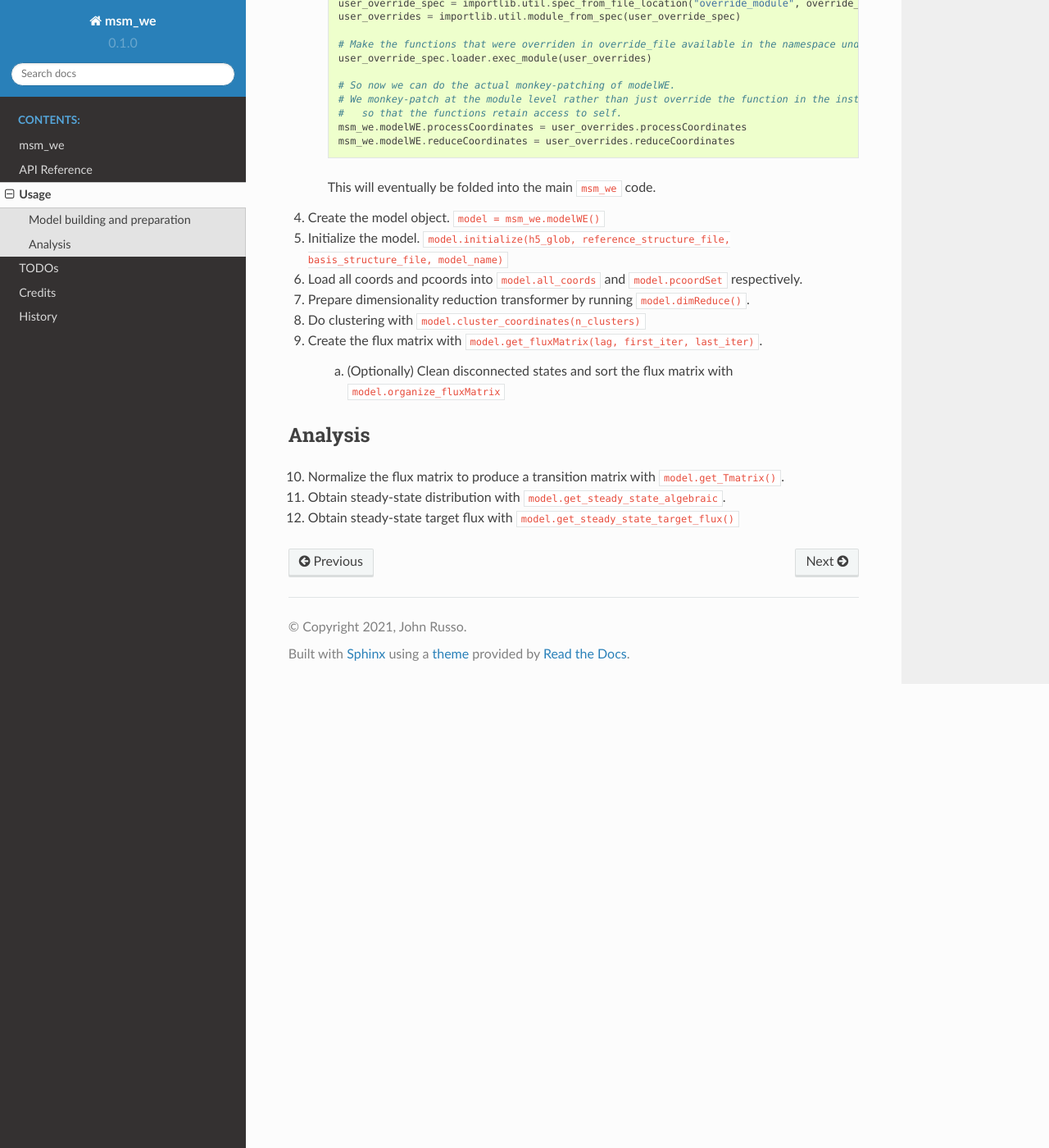
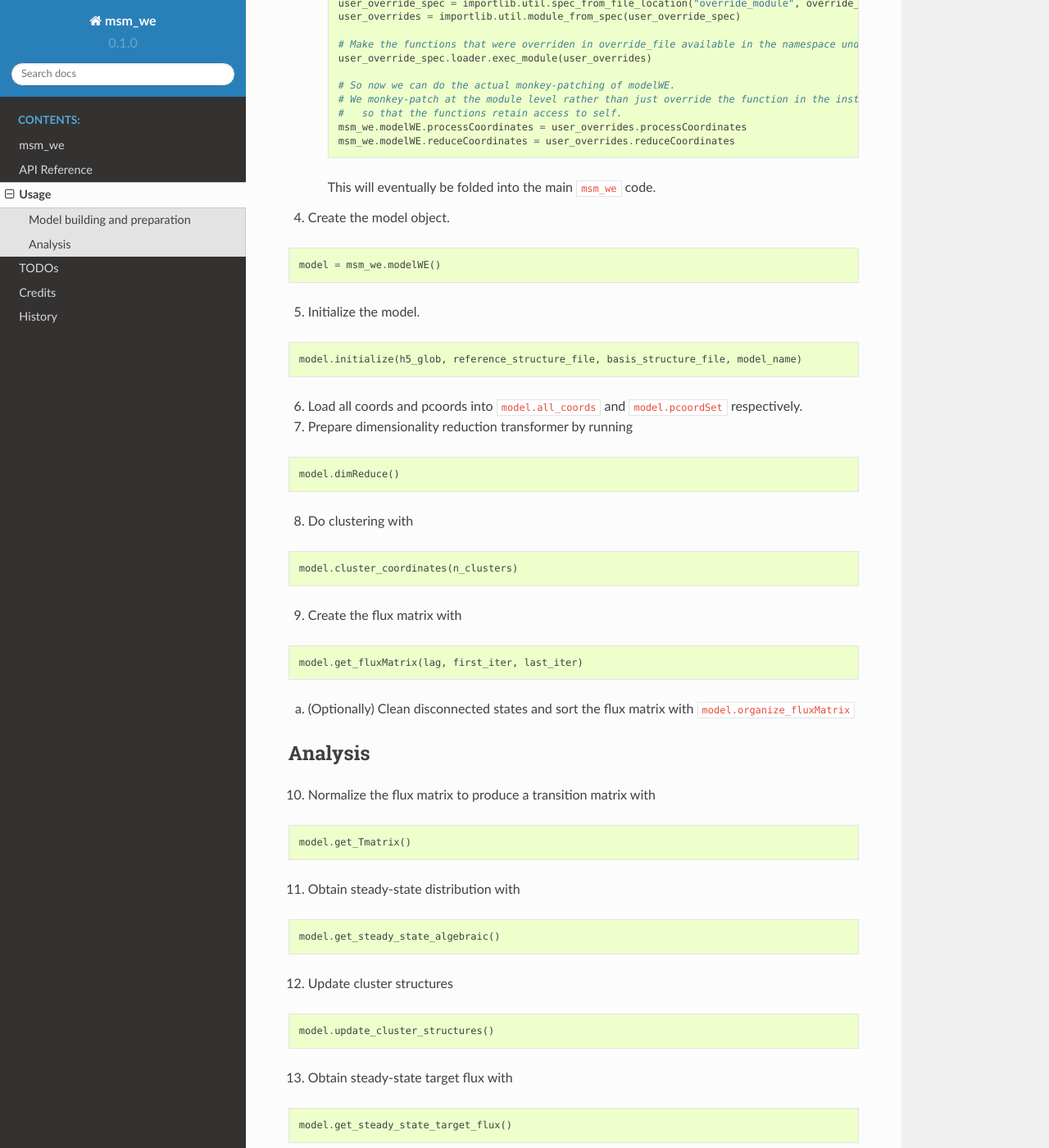
Before and after one commit to jdrusso/msm_we, a Sphinx documentation site: the page built from docs/usage.rst, in a window 1280 px wide and 1400 px high, scrolled down 800 px. Shown: the whole window at 82% size. Built offline with Sphinx 7.4.7 and the Read the Docs theme 2.0.0, drawn with Linux system fonts in a browser that asks for light colours.

Commit message:
Cleaned up usage docs

```diff
--- a/docs/usage.rst
+++ b/docs/usage.rst
@@ -46,25 +46,63 @@ Model building and preparation
 
     This will eventually be folded into the main :code:`msm_we` code.
 
-4. Create the model object. :code:`model = msm_we.modelWE()`
+4. Create the model object.
 
-5. Initialize the model. :code:`model.initialize(h5_glob, reference_structure_file, basis_structure_file, model_name)`
+.. code-block:: python
+
+    model = msm_we.modelWE()
+
+5. Initialize the model.
+
+.. code-block:: python
+
+    model.initialize(h5_glob, reference_structure_file, basis_structure_file, model_name)
 
 6. Load all coords and pcoords into  :code:`model.all_coords` and :code:`model.pcoordSet` respectively.
 
-7. Prepare dimensionality reduction transformer by running :code:`model.dimReduce()`.
+7. Prepare dimensionality reduction transformer by running
 
-8. Do clustering with :code:`model.cluster_coordinates(n_clusters)`
+.. code-block:: python
 
-9. Create the flux matrix with :code:`model.get_fluxMatrix(lag, first_iter, last_iter)`.
+    model.dimReduce()
 
-    a. (Optionally) Clean disconnected states and sort the flux matrix with :code:`model.organize_fluxMatrix`
+8. Do clustering with
+
+.. code-block:: python
+
+    model.cluster_coordinates(n_clusters)
+
+9. Create the flux matrix with
+
+.. code-block:: python
+
+    model.get_fluxMatrix(lag, first_iter, last_iter)
+
+a. (Optionally) Clean disconnected states and sort the flux matrix with :code:`model.organize_fluxMatrix`
 
 Analysis
 --------
 
-10. Normalize the flux matrix to produce a transition matrix with :code:`model.get_Tmatrix()`.
+10. Normalize the flux matrix to produce a transition matrix with
 
-11. Obtain steady-state distribution with :code:`model.get_steady_state_algebraic`.
+.. code-block:: python
 
-12. Obtain steady-state target flux with :code:`model.get_steady_state_target_flux()`
+    model.get_Tmatrix()
+
+11. Obtain steady-state distribution with
+
+.. code-block:: python
+
+    model.get_steady_state_algebraic()
+
+12. Update cluster structures
+
+.. code-block:: python
+
+    model.update_cluster_structures()
+
+13. Obtain steady-state target flux with
+
+.. code-block:: python
+
+    model.get_steady_state_target_flux()
```
